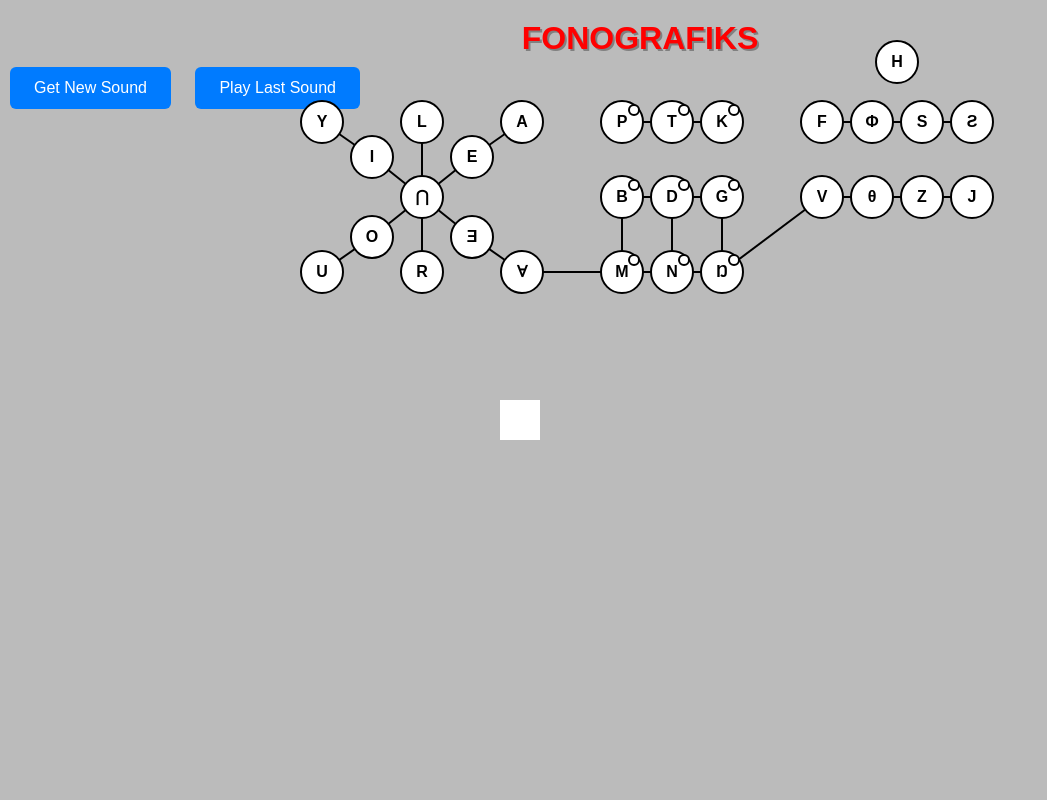
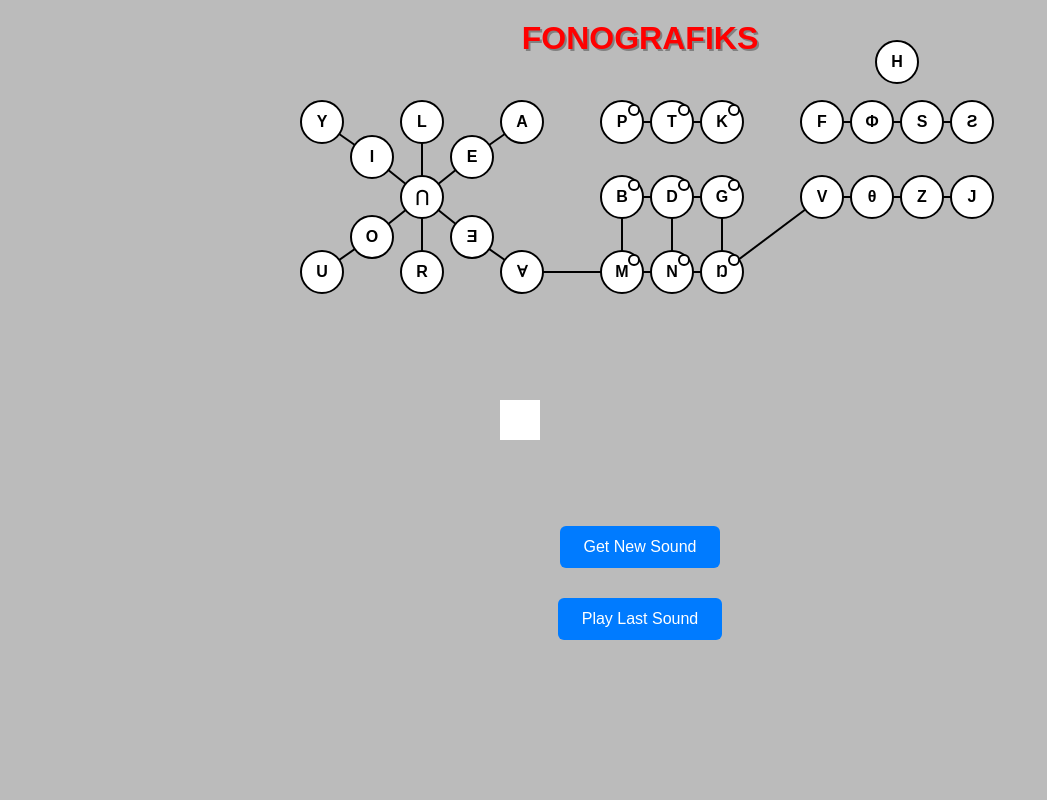
Before and after one commit to jfeinbaum/fono, a Flask app: page / in a window 1280 px wide. Shown: the whole page, without its empty margins (0-1047 px from the left). Run offline with Flask 3, Linux system fonts and the light colour scheme; parts of the project's set-up code (start-up, migrations or seed data) failed here and were passed over.

Commit message:
move buttons

```diff
--- a/templates/index.html
+++ b/templates/index.html
@@ -60,6 +60,16 @@
             z-index: -1;
         }
 
+        .button-container {
+            display: flex;
+            flex-direction: column;
+            align-items: center;
+            gap: 10px;
+            position: fixed;
+            bottom: 150px;
+            width: 100%;
+        }
+
         button {
           margin: 10px;
           padding: 12px 24px;
@@ -75,9 +85,6 @@
           background-color: #0056b3;
         }
 
-        .button-container {
-          margin-bottom: 40px;
-        }
     </style>
 </head>
 <body>
@@ -101,10 +108,11 @@
          style="position: fixed; top: 400px; left: 500px; background-color: white; padding: 20px;">
     </div>
 
-    <div class="button-container">
+    <div id="buttonContainer" class="button-container">
       <button id="newSoundBtn" onclick="handleNewSoundBtn()">Get New Sound</button>
       <button id="playBtn" onclick="handlePlaySoundBtn()">Play Last Sound</button>
     </div>
+
 
 
     <script>
```
